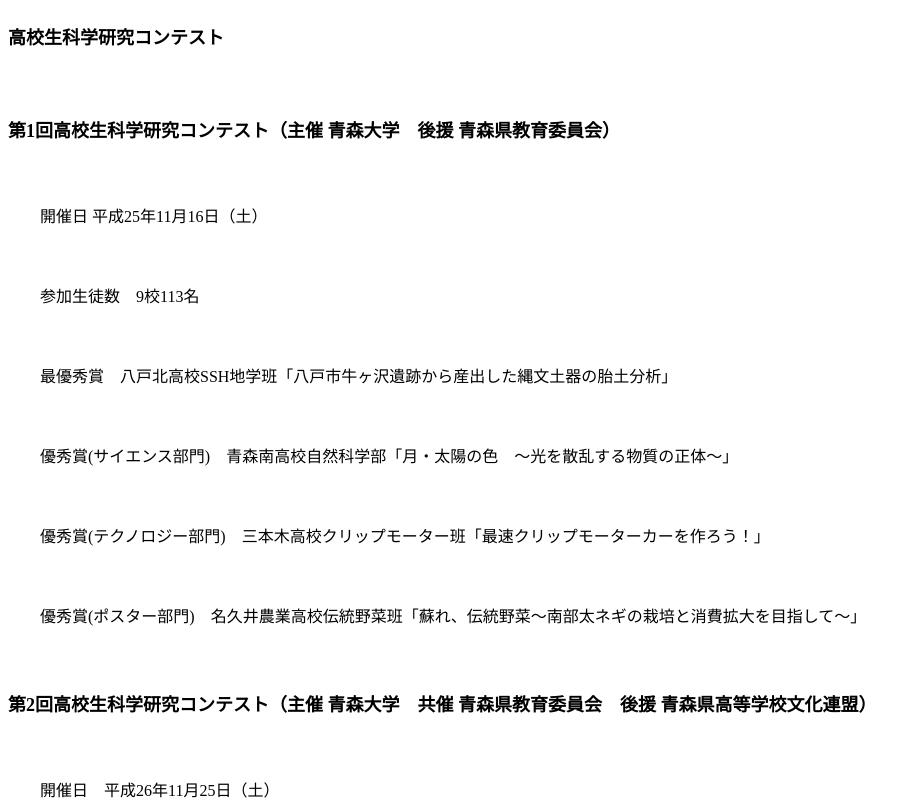
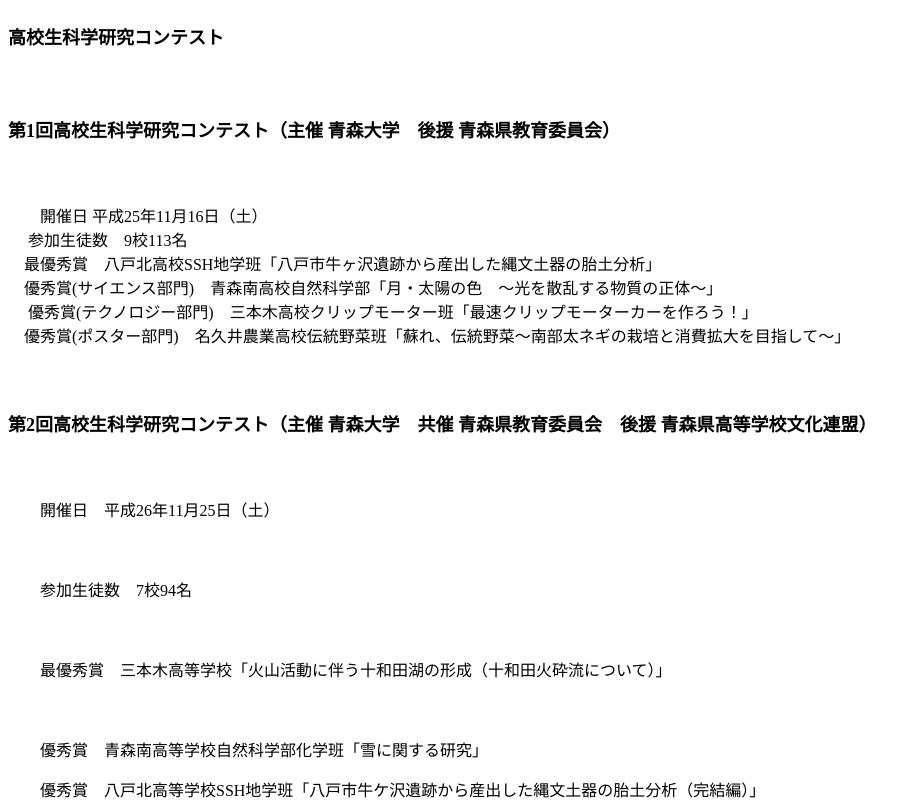
Before and after one commit to horibatatakatoshi/horibatatakatoshi.github.io, a plain HTML site: page kagaku.html in a window 1280 px wide. Shown: the top 804 px of the page, without its empty margins (0-920 px from the left). Drawn offline with Linux system fonts and the light colour scheme.

Commit message:
Update kagaku.html

```diff
--- a/kagaku.html
+++ b/kagaku.html
@@ -9,12 +9,12 @@
   <body>
   <h1><font size="4">高校生科学研究コンテスト</font></h1>
 　    <h1><font size="4">第1回高校生科学研究コンテスト（主催 青森大学　後援 青森県教育委員会）</font></h1>
-　      <p style="text-indent:2em">開催日 平成25年11月16日（土）</p>
-　      <p style="text-indent:2em">参加生徒数　9校113名</p>
-      　<p style="text-indent:2em">最優秀賞　八戸北高校SSH地学班「八戸市牛ヶ沢遺跡から産出した縄文土器の胎土分析」</p>
-      　<p style="text-indent:2em">優秀賞(サイエンス部門)　青森南高校自然科学部「月・太陽の色　～光を散乱する物質の正体～」</p>
-     　 <p style="text-indent:2em">優秀賞(テクノロジー部門)　三本木高校クリップモーター班「最速クリップモーターカーを作ろう！」</p>
-      　<p style="text-indent:2em">優秀賞(ポスター部門)　名久井農業高校伝統野菜班「蘇れ、伝統野菜～南部太ネギの栽培と消費拡大を目指して～」</p>
+　      <p style="text-indent:2em">開催日 平成25年11月16日（土）<br>
+　      参加生徒数　9校113名<br>
+      　最優秀賞　八戸北高校SSH地学班「八戸市牛ヶ沢遺跡から産出した縄文土器の胎土分析」<br>
+      　優秀賞(サイエンス部門)　青森南高校自然科学部「月・太陽の色　～光を散乱する物質の正体～」<br>
+     　 優秀賞(テクノロジー部門)　三本木高校クリップモーター班「最速クリップモーターカーを作ろう！」<br>
+      　優秀賞(ポスター部門)　名久井農業高校伝統野菜班「蘇れ、伝統野菜～南部太ネギの栽培と消費拡大を目指して～」</p>
 　    <h1><font size="4">第2回高校生科学研究コンテスト（主催 青森大学　共催 青森県教育委員会　後援 青森県高等学校文化連盟）</font></h1>
       　<p style="text-indent:2em">開催日　平成26年11月25日（土）</p>
       　<p style="text-indent:2em">参加生徒数　7校94名</p>
```
